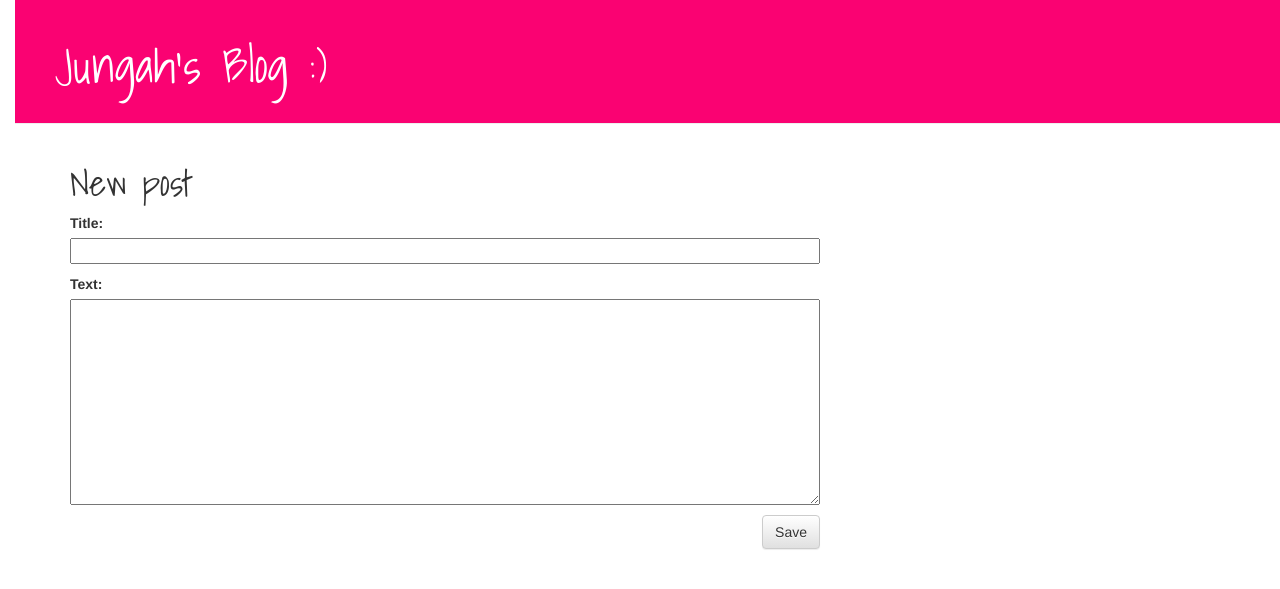
After one commit to jungahdang/my-first-blog, a Django app: page /post/new/ in a window 1280 px wide. The commit adds this page. Shown: the top 589 px of the page. Run offline with Django 3.2, Linux system fonts and the light colour scheme; some libraries are stand-ins or nearby versions.

Commit message:
Added views to create/edit blog post inside the site.

```diff
--- /dev/null
+++ b/blog/forms.py
@@ -0,0 +1,8 @@
+from django import forms
+from .models import Post
+
+class PostForm(forms.ModelForm):
+
+	class Meta:
+		model = Post
+		fields = ('title', 'text',)
--- a/blog/templates/blog/base.html
+++ b/blog/templates/blog/base.html
@@ -1,7 +1,7 @@
 {% load staticfiles %}
 <html>
 	<head>
-		<title>Jungah's Blog</title>
+		<title>Jungah's Blog:)</title>
 		<link href='https://fonts.googleapis.com/css?family=Shadows+Into+Light' rel='stylesheet' type='text/css'>
 		<link rel="stylesheet" href="//maxcdn.bootstrapcdn.com/bootstrap/3.2.0/css/bootstrap.min.css">
 <link rel="stylesheet" href="//maxcdn.bootstrapcdn.com/bootstrap/3.2.0/css/bootstrap-theme.min.css">
@@ -9,8 +9,12 @@
 
 	</head>
 	<body>
+
 		  <div class="page-header">
-        <h1><a href="/">Jungah's Blog</a></h1>
+            {% if user.is_authenticated %}
+            <a href="{% url "post_new" %}" class="top-menu"><span class="glyphicon glyphicon-plus"></span></a>
+            {% endif %}
+        <h1><a href="/">Jungah's Blog :)</a></h1>
     </div>
     <div class="content container">
         <div class="row">
--- a/blog/templates/blog/post_detail.html
+++ b/blog/templates/blog/post_detail.html
@@ -7,6 +7,7 @@
                 {{ post.published_date }}
             </div>
         {% endif %}
+        <a class="btn btn-default" href="{% url "post_edit" pk=post.pk %}"><span class="glyphicon glyphicon-pencil"></span></a>
         <h1>{{ post.title }}</h1>
         <p>{{ post.text|linebreaks }}</p>
     </div>
--- /dev/null
+++ b/blog/templates/blog/post_edit.html
@@ -0,0 +1,10 @@
+{% extends "blog/base.html" %}
+
+{% block content %}
+    <h1>New post</h1>
+    <form method="POST" class="post-form">
+    	{% csrf_token %}
+        {{ form.as_p }}
+        <button type="submit" class="save btn btn-default">Save</button>
+    </form>
+{% endblock %}
--- a/blog/urls.py
+++ b/blog/urls.py
@@ -3,4 +3,6 @@ from . import views
 urlpatterns = [
     url(r'^$', views.post_list, name='post_list'),
     url(r'^post/(?P<pk>[0-9]+)/$', views.post_detail, name='post_detail'),
+url(r'^post/new/$', views.post_new, name='post_new'),
+url(r'^post/(?P<pk>[0-9]+)/edit/$', views.post_edit, name='post_edit'),
 ]
--- a/blog/views.py
+++ b/blog/views.py
@@ -2,7 +2,9 @@ from django.shortcuts import render
 from django.utils import timezone
 from .models import Post
 from django.shortcuts import render, get_object_or_404
+from django.shortcuts import redirect
 
+from .forms import PostForm
 
 def post_list(request):
 	posts = Post.objects.filter(published_date__lte=timezone.now()).order_by('published_date')
@@ -12,3 +14,30 @@ def post_list(request):
 def post_detail(request, pk):
     post = get_object_or_404(Post, pk=pk)
     return render(request, 'blog/post_detail.html', {'post': post})
+
+def post_new(request):
+	if request.method == 'POST':
+		form = PostForm(request.POST)
+		if form.is_valid():
+			post = form.save(commit=False)
+			post.author = request.user
+			post.published_date = timezone.now()
+			post.save()
+			return redirect('blog.views.post_detail', pk=post.pk)
+	else:
+		form = PostForm()
+	return render(request, 'blog/post_edit.html', {'form': form})
+
+def post_edit(request, pk):
+    post = get_object_or_404(Post, pk=pk)
+    if request.method == "POST":
+        form = PostForm(request.POST, instance=post)
+        if form.is_valid():
+            post = form.save(commit=False)
+            post.author = request.user
+            post.published_date = timezone.now()
+            post.save()
+            return redirect('blog.views.post_detail', pk=post.pk)
+    else:
+        form = PostForm(instance=post)
+    return render(request, 'blog/post_edit.html', {'form': form})
```
